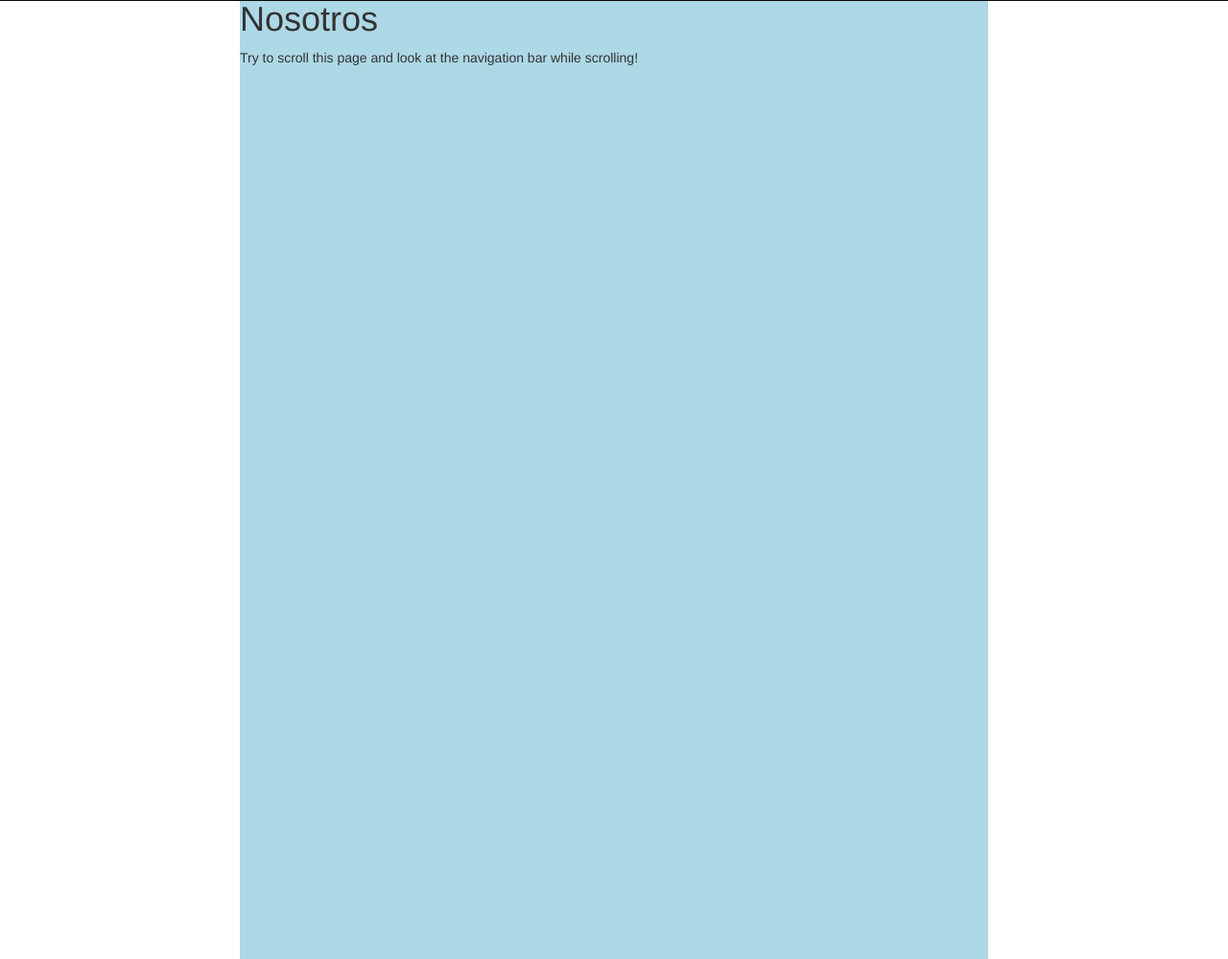
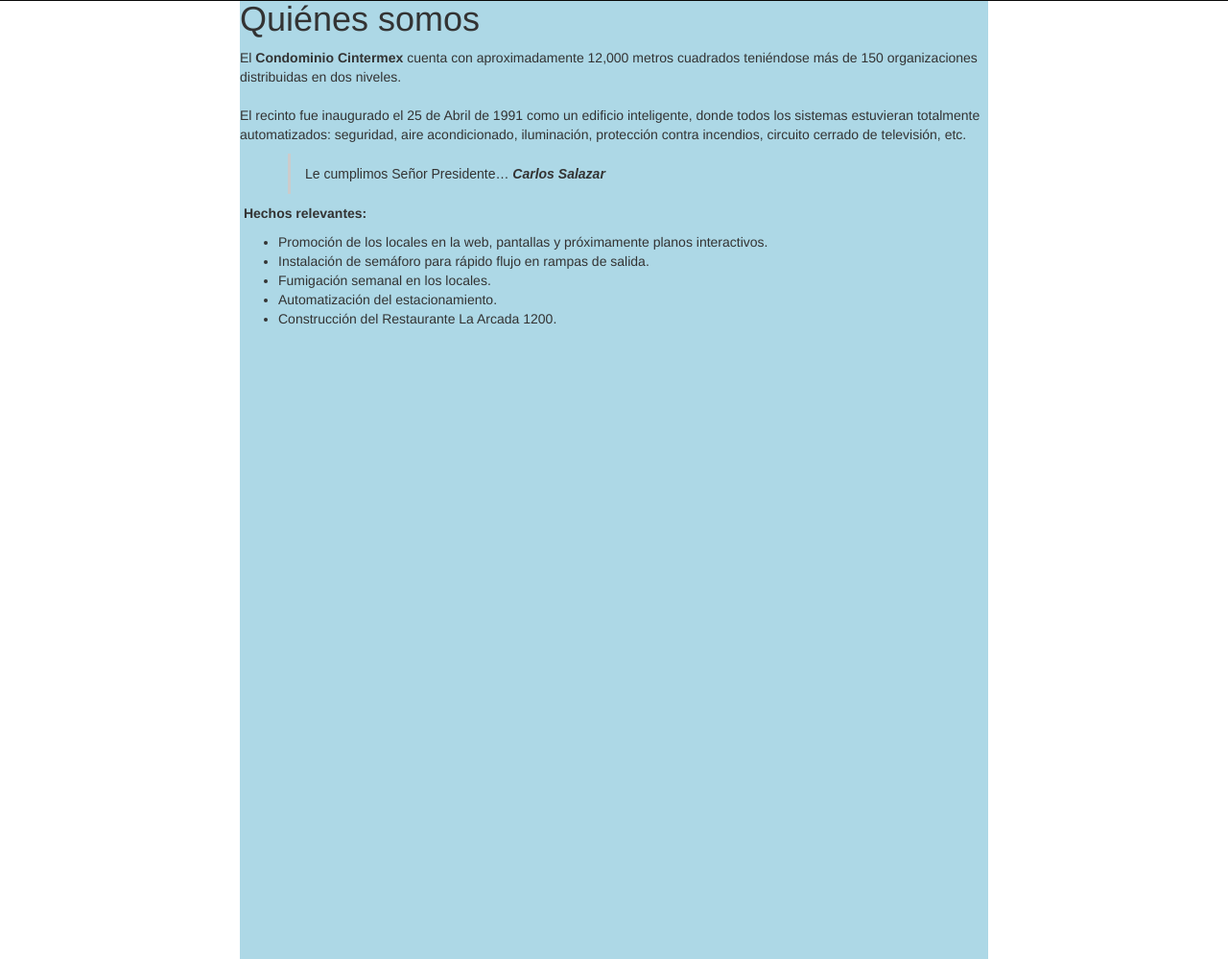
Before and after one commit to mpeyrotc/govector, a Django app: a page that uses templates/about_us.html in a window 1280 px wide. Shown: the part 50-1049 px from the top of the page at 96% size. Run offline with Django 3.2, Linux system fonts and the light colour scheme; some libraries are stand-ins or nearby versions.

Commit message:
add content to first section of about us and quotes

```diff
--- a/static/css/base.css
+++ b/static/css/base.css
@@ -28,3 +28,12 @@
 .site-container {
     margin-top: 50px;
 }
+
+blockquote.style2 {
+  font: 14px/22px normal helvetica, sans-serif;
+  margin-top: 10px;
+  margin-bottom: 10px;
+  margin-left: 50px;
+  padding-left: 15px;
+  border-left: 3px solid #ccc;
+}
--- a/templates/about_us.html
+++ b/templates/about_us.html
@@ -8,8 +8,27 @@
     <div class="site-container">
         <!-- Section 1 -->
         <div id="#about_us" style="height: 1000px; background-color: lightblue;">
-          <h1>Nosotros</h1>
-          <p>Try to scroll this page and look at the navigation bar while scrolling!</p>
+          <h1>Quiénes somos</h1>
+          <p>El&nbsp;<strong>Condominio Cintermex</strong>&nbsp;cuenta con aproximadamente 12,000 metros cuadrados
+              teni&eacute;ndose m&aacute;s de 150 organizaciones distribuidas en dos niveles.&nbsp;<br/><br/>
+              El recinto fue inaugurado el 25 de Abril de 1991 como un edificio inteligente, donde todos los
+              sistemas estuvieran totalmente automatizados: seguridad, aire acondicionado, iluminaci&oacute;n,
+              protecci&oacute;n contra incendios, circuito cerrado de televisi&oacute;n, etc.</p>
+
+            <blockquote class="style2">
+                Le cumplimos Se&ntilde;or Presidente&hellip;
+                <strong><em>Carlos Salazar</em></strong>
+            </blockquote>
+
+            <p>&nbsp;<strong>Hechos relevantes:</strong></p>
+
+            <ul>
+              <li>Promoci&oacute;n de los locales en la web, pantallas y pr&oacute;ximamente planos interactivos.</li>
+              <li>Instalaci&oacute;n de sem&aacute;foro para r&aacute;pido flujo en rampas de salida.</li>
+              <li>Fumigaci&oacute;n semanal en los locales.</li>
+              <li>Automatizaci&oacute;n del estacionamiento.</li>
+              <li>Construcci&oacute;n del Restaurante La Arcada 1200.</li>
+            </ul>
         </div>
 
         <!-- Section 2 -->
```
